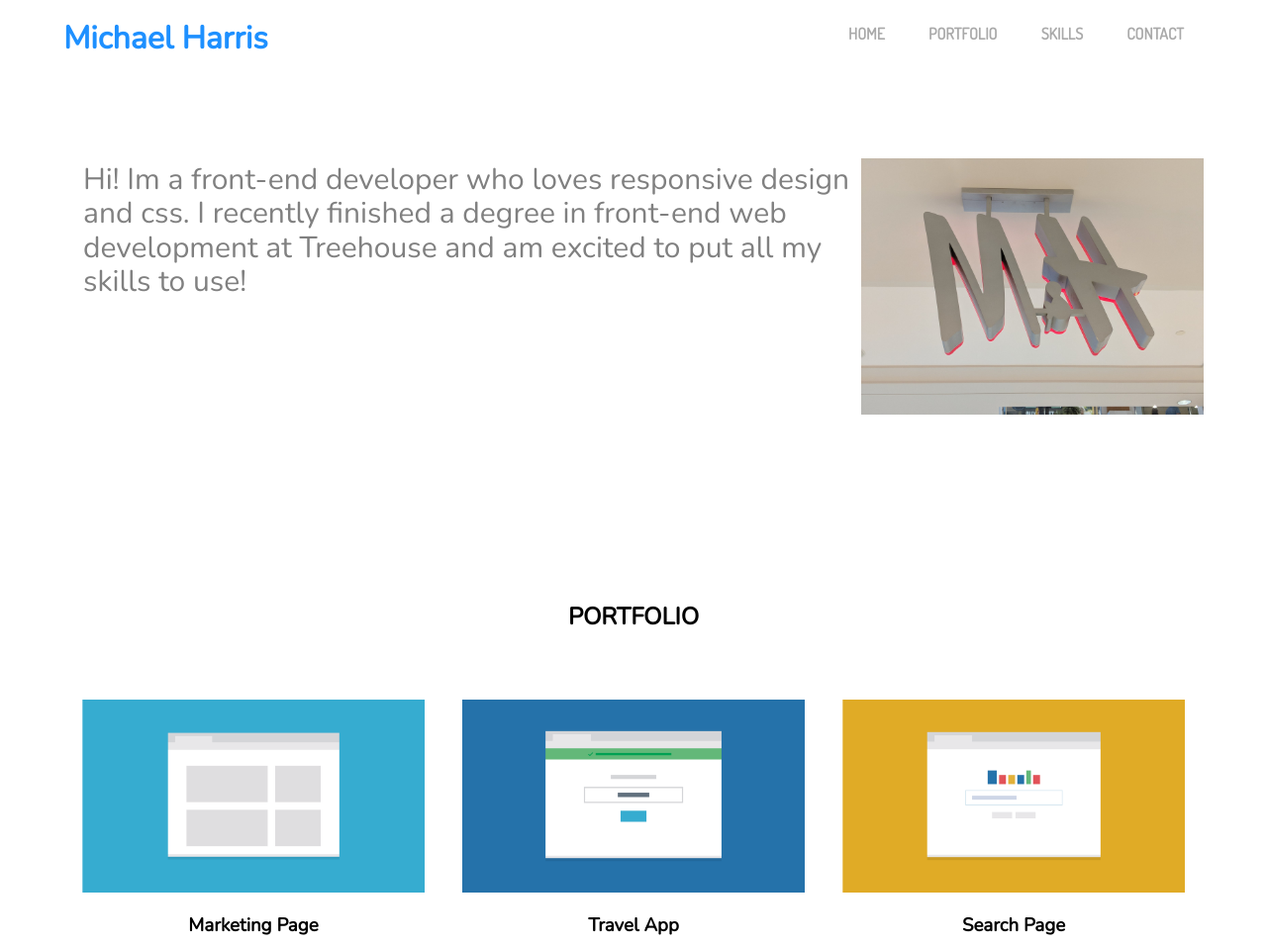
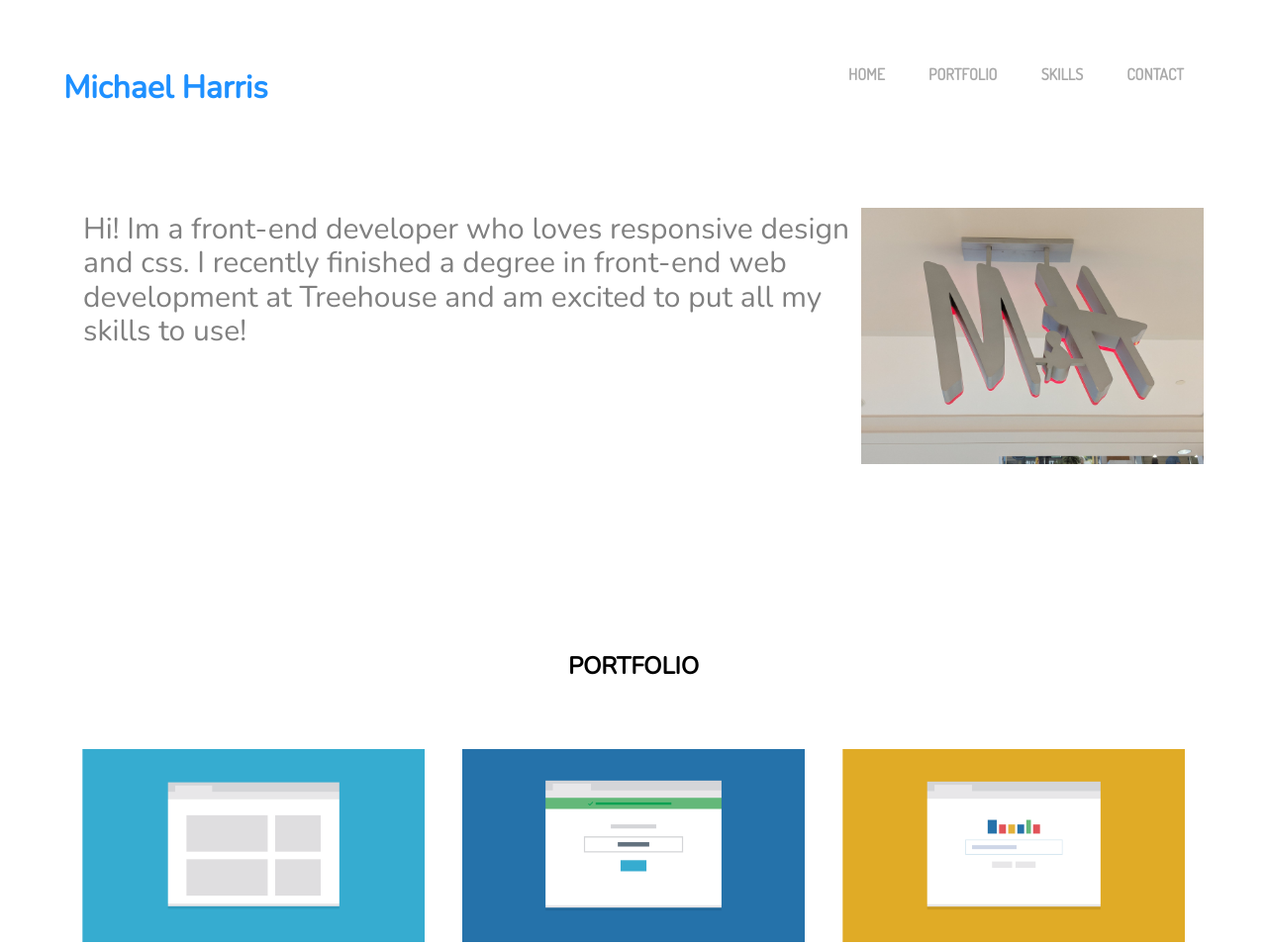
Before and after one commit to HypedUpHarris/responsive_layout_v2.0, a plain HTML site: page index.html in a window 1280 px wide. Shown: the top 955 px of the page at 99% size. Drawn offline with nearby package versions, Linux system fonts and the light colour scheme.

Commit message:
tech degree project 2
complete

```diff
--- a/css/styles.css
+++ b/css/styles.css
@@ -2,7 +2,7 @@
 body {
   width: inherit;
   text-align: center;
-  font-family: Nunito, serif;
+  font-family: 'Nunito', serif;
 }
 .main-header {
   text-align: center;
@@ -10,17 +10,14 @@ body {
 .main-name {
   color: dodgerblue;
 }
-li {
+nav li{
   list-style-type: none;
   margin-bottom: 30px;
   font-weight: bold;
-  font-family: 'Dosis', sans-serif;;
+  font-family: 'Dosis', sans-serif;
 }
 header {
   margin-bottom: 80px;
-}
-nav{
-  padding-top: 25px;
 }
 .profile {
   margin-bottom: 100px;
@@ -62,14 +59,19 @@ footer {
 }
 a:visited{
   color: inherit;
+  text-decoration: none;
 }
 a:link {
   color: darkgray;
+  text-decoration: none;
 }
 
 @media (min-width:768px) {
 
-  nav li{
+  header {
+    margin-top: 50px;
+  }
+  nav li {
     display: inline-block;
     margin: auto 20px;
   }
--- a/index.html
+++ b/index.html
@@ -15,10 +15,12 @@
     <header class = "main-header clearfix">
       <h1 class = "main-name">Michael Harris</h1>
       <nav>
-          <a href = "#"><li>HOME</li></a>
-          <a href = "#portfolio"><li>PORTFOLIO</li></a>
-          <a href = "#skills"><li>SKILLS</li></a>
-          <a href = "#contact"><li>CONTACT</li></a>
+        <ul>
+          <li><a href = "#">HOME</a></li>
+          <li><a href = "#portfolio">PORTFOLIO</a></li>
+          <li><a href = "#skills">SKILLS</a></li>
+          <li><a href = "#contact">CONTACT</a></li>
+        </ul>
       </nav>
     </header>
 
```
